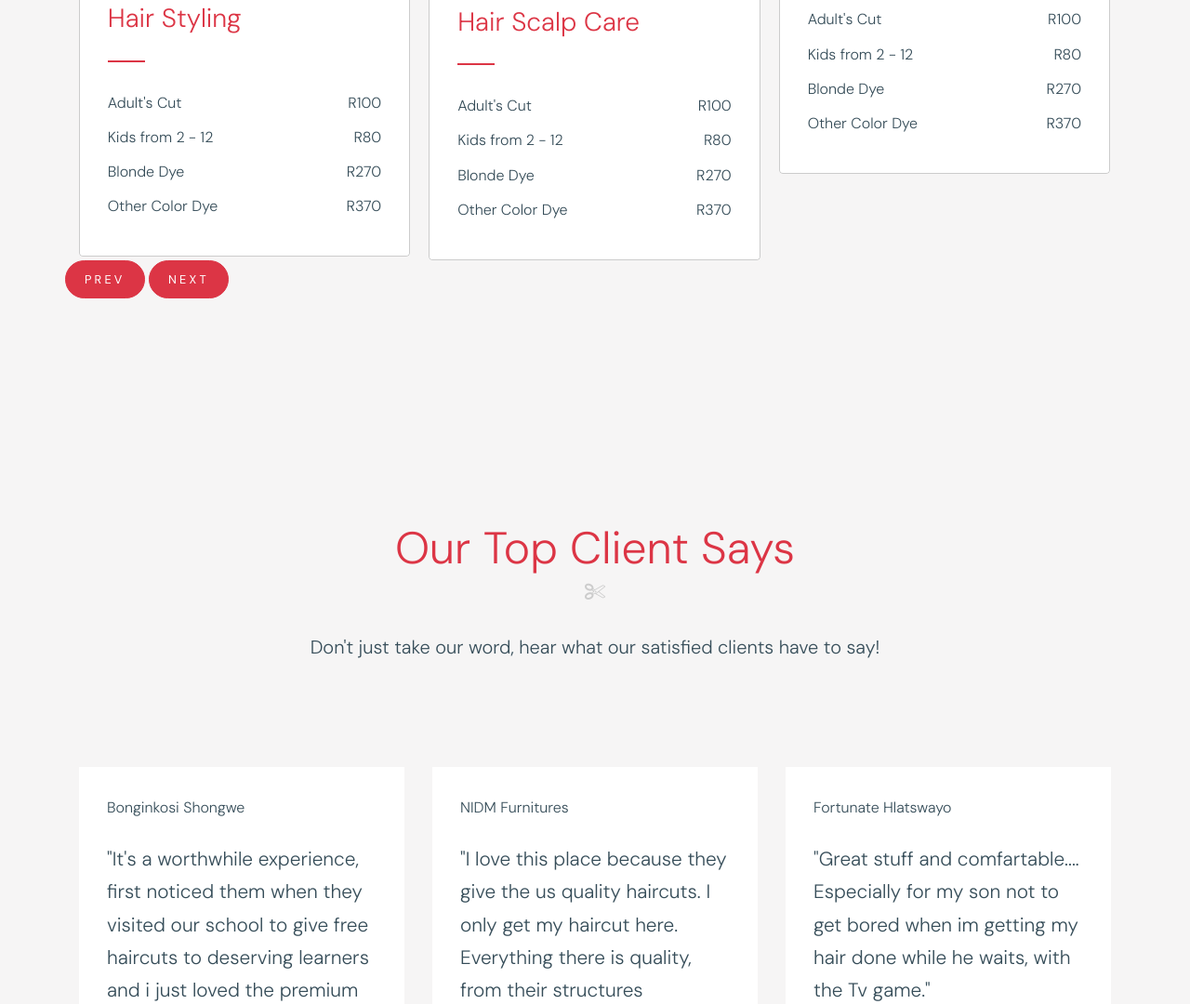
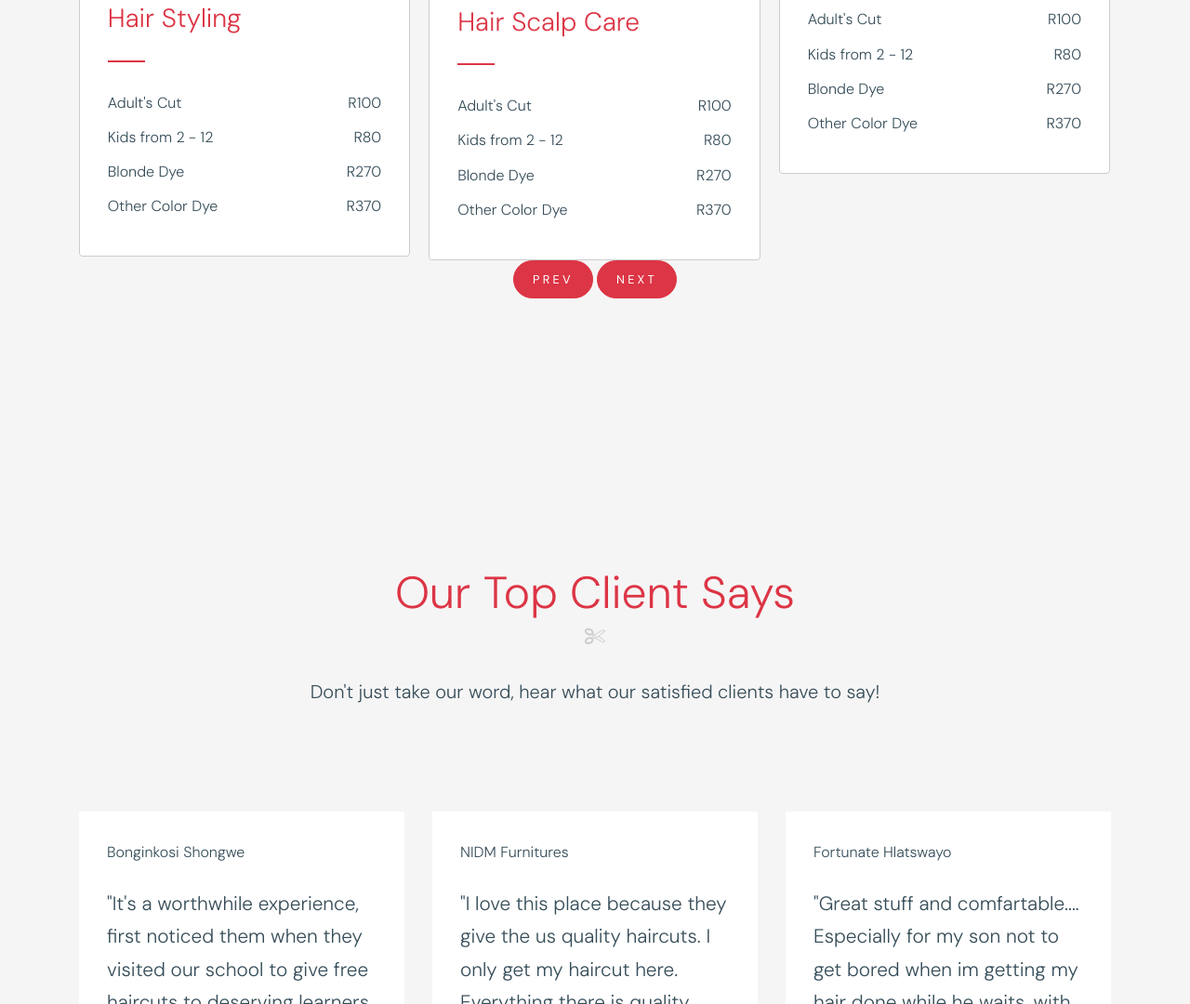
Before and after one commit to CyberkruSpace/Jackiano-The-Barber, a plain HTML site: page index.html in a window 1280 px wide. Shown: the part 2084-3164 px from the top of the page at 93% size. Drawn offline with Linux system fonts and the light colour scheme; files whose address does not match are found by name.

Commit message:
index.html

```diff
--- a/index.html
+++ b/index.html
@@ -166,12 +166,16 @@
             </div>
 
           </div>
-
-          <p class="text-center" style="text-align: center;">
+        </div>
+        <div class="row justify-content-center  mb-5">
+        <div class="col-md-7 text-center">
+          <p class="text-center">
             <a href="#" class="btn btn-primary custom-prev">Prev</a>
             <a href="#" class="btn btn-primary custom-next">Next</a>
           </p>
         </div>
+
+      </div>
       </div>
     </div>
 
```
